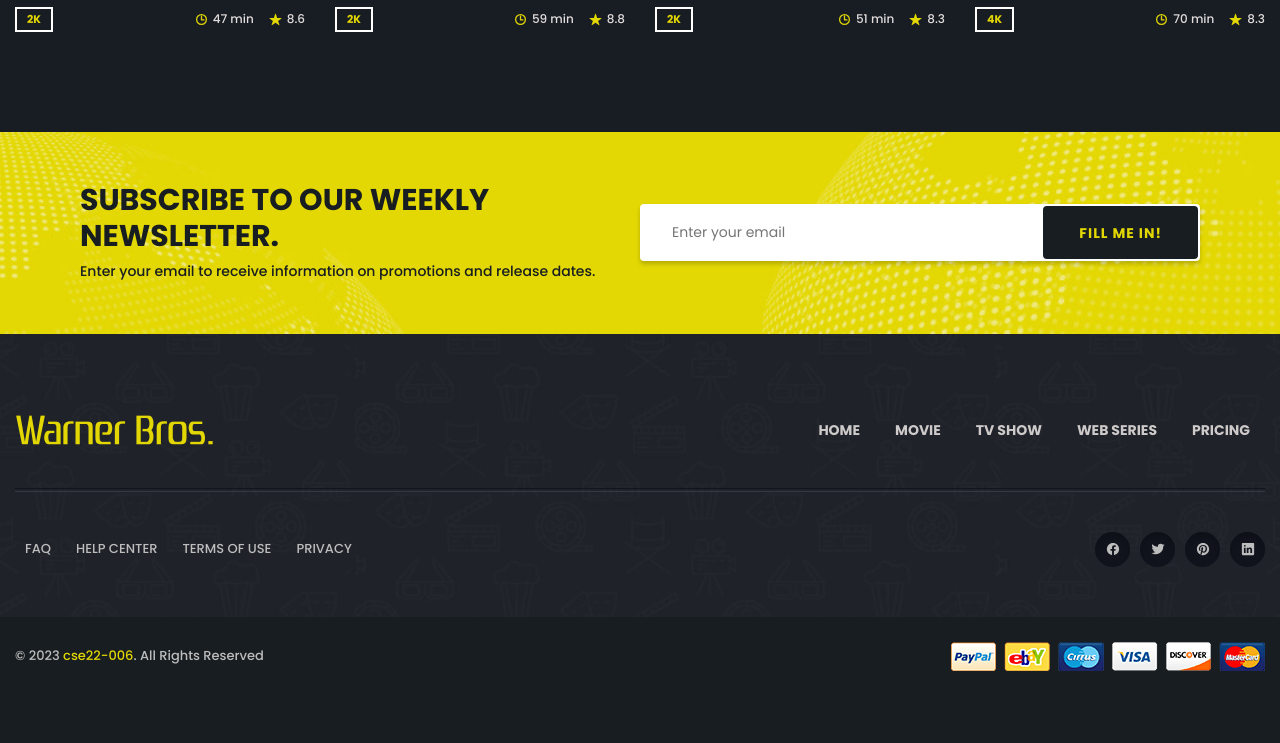
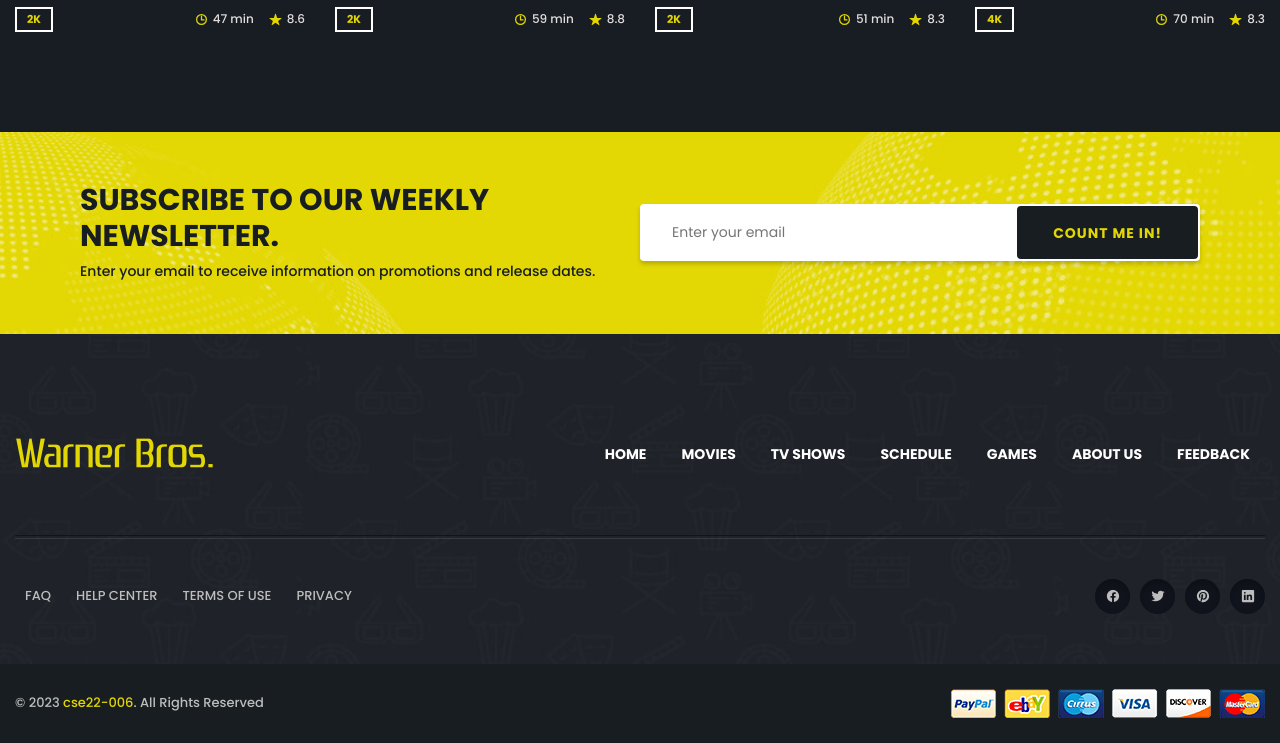
Before and after one commit to Othovero/cse22-006, a plain HTML site: page index.html in a window 1280 px wide. Shown: the part 5001-5744 px from the top of the page. Before the commit the page ends 5697 px from the top, so only its background shows below. Drawn offline with nearby package versions, Linux system fonts and the light colour scheme.

Commit message:
Warnerbros

```diff
--- a/index.html
+++ b/index.html
@@ -224,7 +224,7 @@
         - #UPCOMING
       -->
 
-      <section class="upcoming"  <section id="upcomingm">>
+      <section class="upcoming"  section id="upcomingm">>
         <div class="container">
 
           <div class="flex-wrapper">
@@ -1051,7 +1051,7 @@
           <form action="" class="cta-form">
             <input type="email" name="email" required placeholder="Enter your email" class="email-field">
 
-            <button type="submit" class="cta-form-btn">Fill Me in!</button>
+            <button type="submit" class="cta-form-btn">Count Me in!</button>
           </form>
 
         </div>
@@ -1080,28 +1080,33 @@
           </a>
 
           <ul class="footer-list">
+ <li>
+            <a href="./index.html" class="navbar-link">Home</a>
+          </li>
 
             <li>
-              <a href="./index.html" class="footer-link">Home</a>
+              <a href="buy.html" class="navbar-link">Movies</a>
+            </li>
+            <li>
+              <a href="shows.html" class="navbar-link">TV Shows</a>
+            </li>
+            <li>
+              <a href="#" class="navbar-link">Schedule</a>
             </li>
 
             <li>
-              <a href="#" class="footer-link">Movie</a>
+              <a href="games.html" target="_blank" class="navbar-link">Games</a>
             </li>
 
             <li>
-              <a href="#" class="footer-link">TV Show</a>
+              <a href="#Aboutus" class="navbar-link">About Us</a>
+            </li>
+            <li>
+              <a href="sopranos.html" target="_blank" class="navbar-link">Feedback</a>
             </li>
 
-            <li>
-              <a href="#" class="footer-link">Web Series</a>
-            </li>
 
-            <li>
-              <a href="#" class="footer-link">Pricing</a>
-            </li>
-
-          </ul>
+        </ul>
 
         </div>
 
```
Also changed, not shown: Aquaman.html (+16 -11 lines), Northman.html (+16 -11 lines), buy.html (+13 -7 lines), fastx.html (+16 -11 lines), games.html (+16 -11 lines), johnwick.html (+16 -11 lines), movie-details.html (+16 -11 lines), shows.html (+14 -8 lines), sopranos.html (+6 -0 lines), you.html (+17 -12 lines), assets/images/youposter.webp (added).
